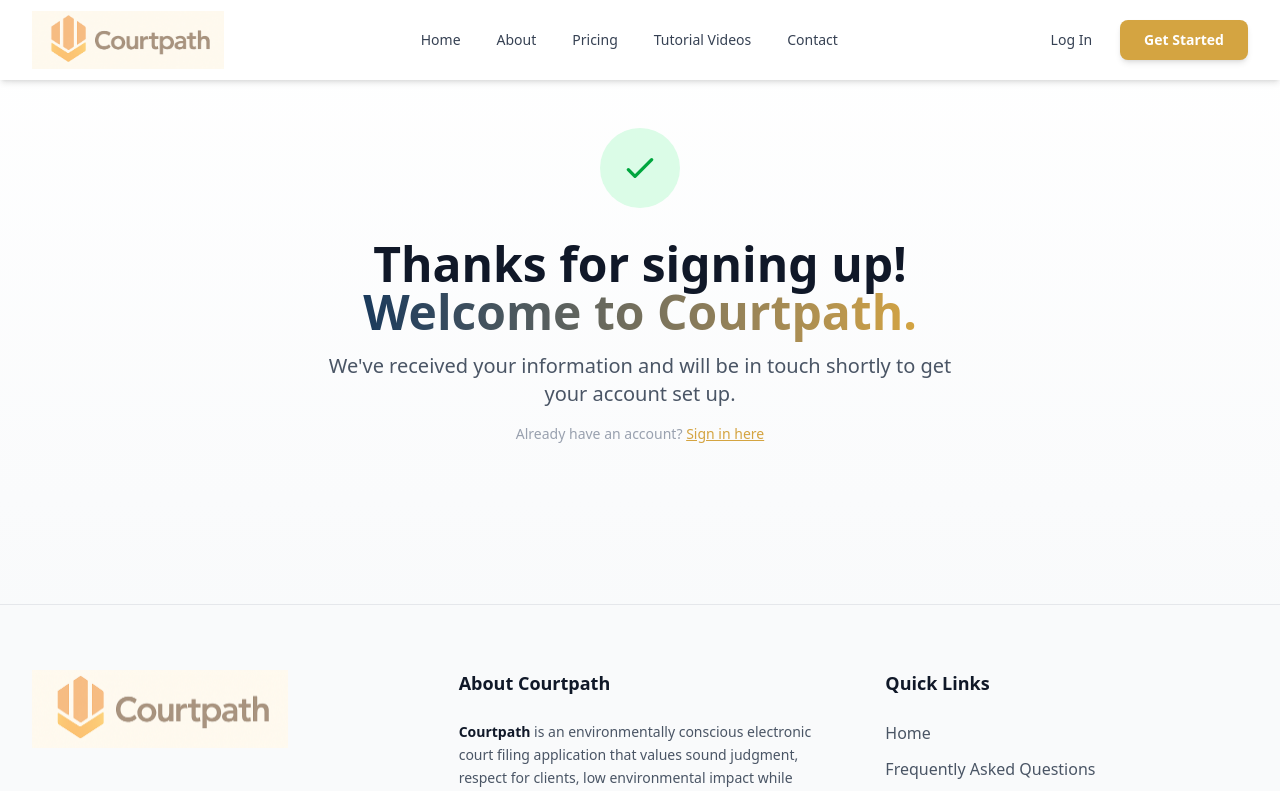
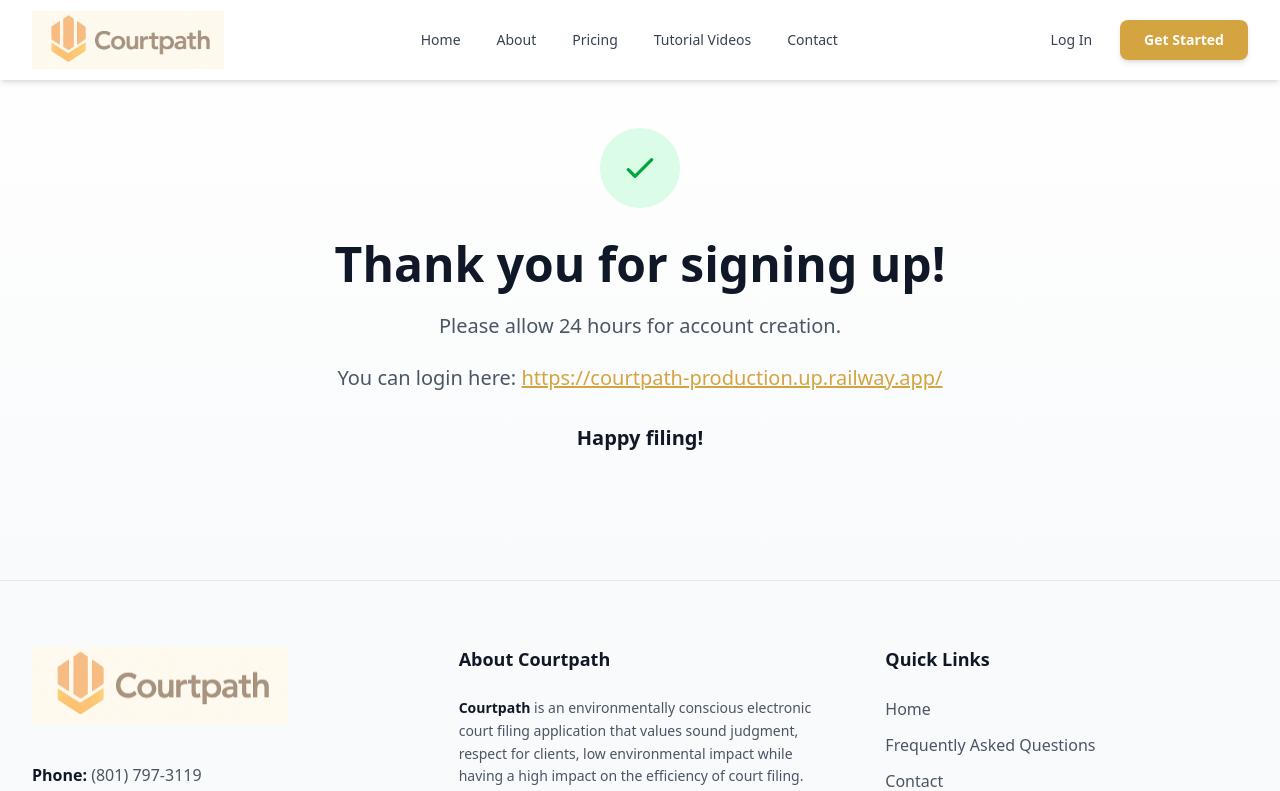
Before and after one commit to Jhansen2424/Courtpath-Site, a Next.js app: page /checkout/success in a window 1280 px wide. Shown: the top 791 px of the page. Built offline with nearby package versions, Linux system fonts and the light colour scheme.

Commit message:
Update signup thank-you page with account creation notice
Replace success message on /checkout/success with the launch copy:
thank-you, 24-hour account creation notice, login link, and "Happy filing!".

Co-Authored-By: Claude Opus 4.8 (1M context) <noreply@anthropic.com>

```diff
--- a/src/app/checkout/success/CheckoutSuccessContent.tsx
+++ b/src/app/checkout/success/CheckoutSuccessContent.tsx
@@ -64,21 +64,19 @@ export default function CheckoutSuccessContent() {
             <path strokeLinecap="round" strokeLinejoin="round" strokeWidth={2} d="M5 13l4 4L19 7" />
           </svg>
         </div>
-        <h1 className="text-4xl sm:text-5xl font-bold text-gray-900 mb-4">
-          Thanks for signing up!{" "}
-          <span className="text-transparent bg-clip-text bg-gradient-to-r from-primary to-accent">
-            Welcome to Courtpath.
-          </span>
+        <h1 className="text-4xl sm:text-5xl font-bold text-gray-900 mb-6">
+          Thank you for signing up!
         </h1>
-        <p className="text-xl text-gray-600 mb-4">
-          We&apos;ve received your information and will be in touch shortly to get your account set up.
+        <p className="text-xl text-gray-600 mb-6">
+          Please allow 24 hours for account creation.
         </p>
-        <p className="text-sm text-gray-400 mb-8">
-          Already have an account?{" "}
-          <a href={COURTPATH_LOGIN} className="text-accent underline">
-            Sign in here
+        <p className="text-xl text-gray-600 mb-8">
+          You can login here:{" "}
+          <a href={COURTPATH_LOGIN} className="text-accent underline break-all">
+            {COURTPATH_LOGIN}/
           </a>
         </p>
+        <p className="text-xl font-semibold text-gray-900">Happy filing!</p>
       </div>
     </section>
   );
```
